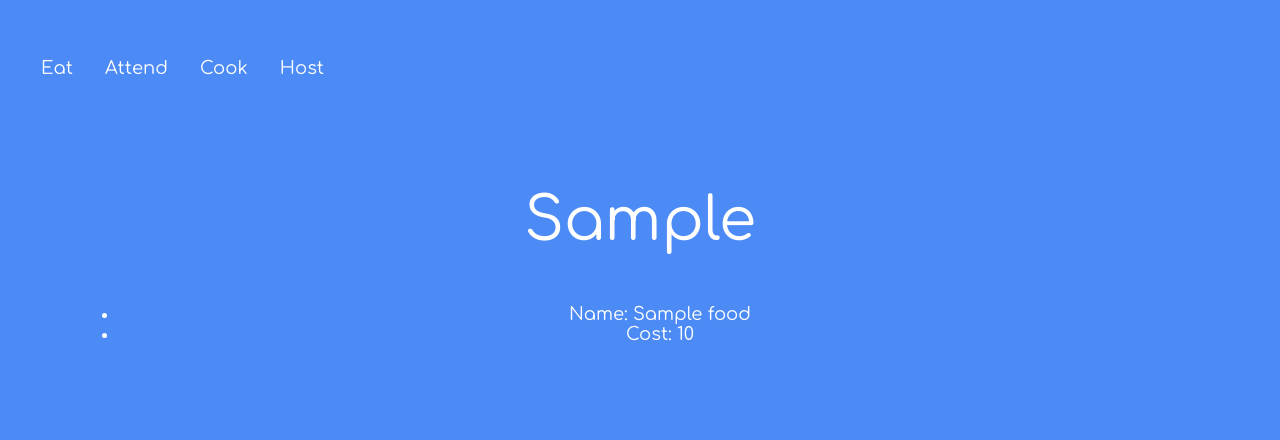
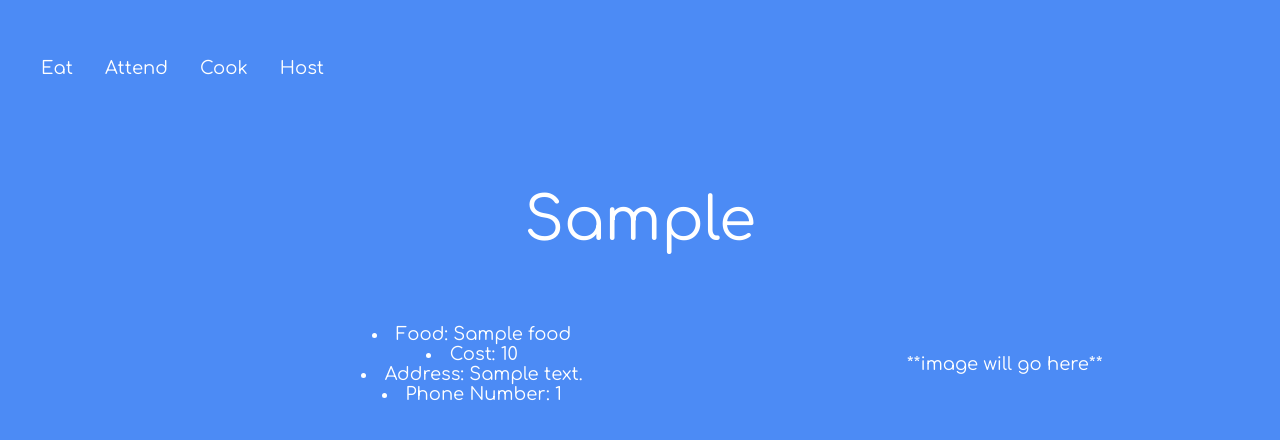
Before and after one commit to als429/1520, a Flask app: template templates/eat-list.html in a window 1280 px wide. Shown: the top 440 px of the page. Run offline with Flask 2, Linux system fonts and the light colour scheme; the template is opened without the code that fills it: most values are stand-ins (such as "Sample title", 1, 10 or a date in 2020); some libraries are stand-ins or nearby versions.

Commit message:
Update eat-list.html

```diff
--- a/templates/eat-list.html
+++ b/templates/eat-list.html
@@ -5,13 +5,21 @@
 	<!--<form>
 		<input type="location" class="input location" placeholder="{{food.address}}">
 	</form>-->
+	{% for food in foods %}
 
-	<!--TODO: this needs to be developed-->
-	<ul>
-		{% for food in foods %}
-			<li>Name: {{food.name}}</li>
-			<li>Cost: {{food.cost}}</li>
-		{% endfor %} <!--end for loop to add in multiple foods-->
-	</ul>
+        <div class="row">
+            <div class="column left">
+                <br>
+                <li>Food: {{food.name}}</li>
+                <li>Cost: {{food.cost}}</li>
+                <li>Address: {{food.address}}</li>
+                <li>Phone Number: {{food.phone_number}}</li>
+                <br>
+            </div>
+            <div class="column right">
+                **image will go here**
+            </div>
+        </div>
+    {% endfor %}
 
 {% endblock %}
```
